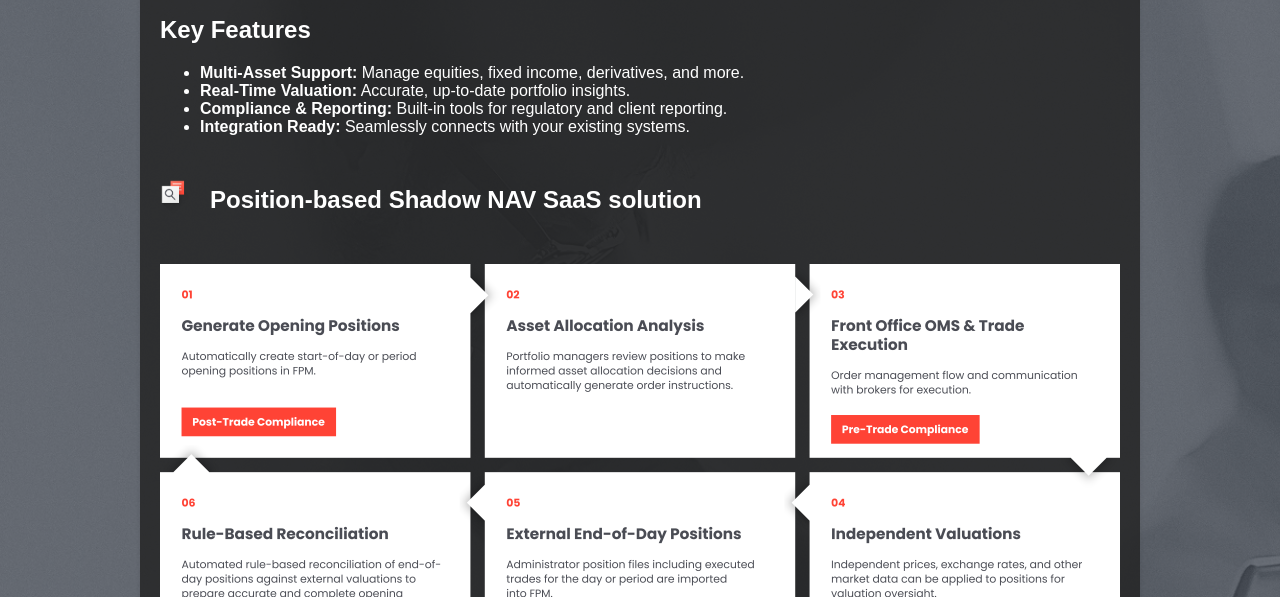
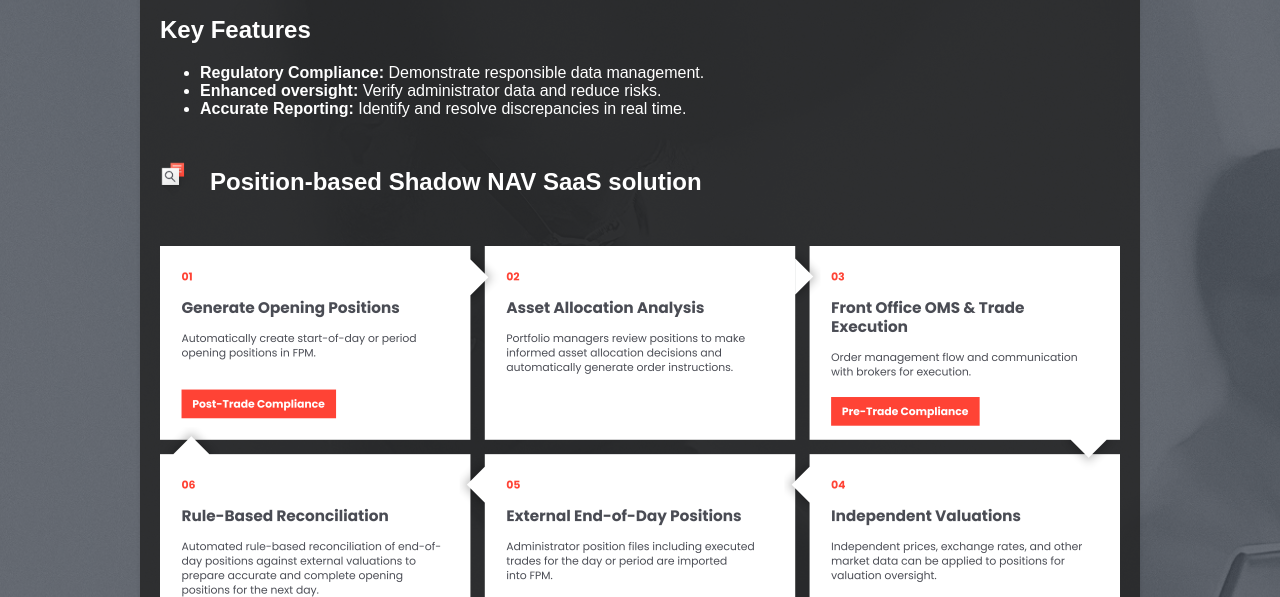
Before and after one commit to Jacquesmaritz/ShadowNavBrochure, a plain HTML site: page index.html in a window 1280 px wide. Shown: the part 203-800 px from the top of the page. Drawn offline with Linux system fonts and the light colour scheme.

Commit message:
Update index.html

```diff
--- a/index.html
+++ b/index.html
@@ -76,6 +76,10 @@
         ul.features li { color: white; }
 
         .footer-links a { color: white !important; }
+
+        .footer-links a {
+            color: white !important;
+        }
 </style>
 </head>
 <body><div style="text-align:center; margin-top:20px;"><img alt="Fundamental Software Logo" src="logo.png" style="max-width:200px;"/></div>
@@ -84,10 +88,9 @@
 <p><strong>Fundamental Portfolio Manager</strong> (FPM) provides the solution to indepentantly verify and oversee NAV calculations, ensuring control and confidence in your investmnet reporting.</p>
 <h2>Key Features</h2>
 <ul class="features">
-<li><strong>Multi-Asset Support:</strong> Manage equities, fixed income, derivatives, and more.</li>
-<li><strong>Real-Time Valuation:</strong> Accurate, up-to-date portfolio insights.</li>
-<li><strong>Compliance &amp; Reporting:</strong> Built-in tools for regulatory and client reporting.</li>
-<li><strong>Integration Ready:</strong> Seamlessly connects with your existing systems.</li>
+<li><strong>Regulatory Compliance:</strong> Demonstrate responsible data management.</li>
+<li><strong>Enhanced oversight:</strong> Verify administrator data and reduce risks.</li>
+<li><strong>Accurate Reporting:</strong> Identify and resolve discrepancies in real time.</li>
 </ul>
 <div style="display:flex;align-items:center;margin-top:30px;"><img alt="Shadow NAV Icon" src="feature-shadow-nav-dark.png" style="width:40px;height:auto;margin-right:10px;"/><h2>Position-based Shadow NAV SaaS solution</h2></div>
 <img alt="Shadow NAV Workflow" src="SNWorkflow.png" style="width:100%;margin-top:30px;"/><div class="video-icon"><a href="https://vimeo.com/1026855521" target="_blank"><img alt="Watch Shadow NAV Video" src="icon_videoclip.webp"/></a></div>
```
